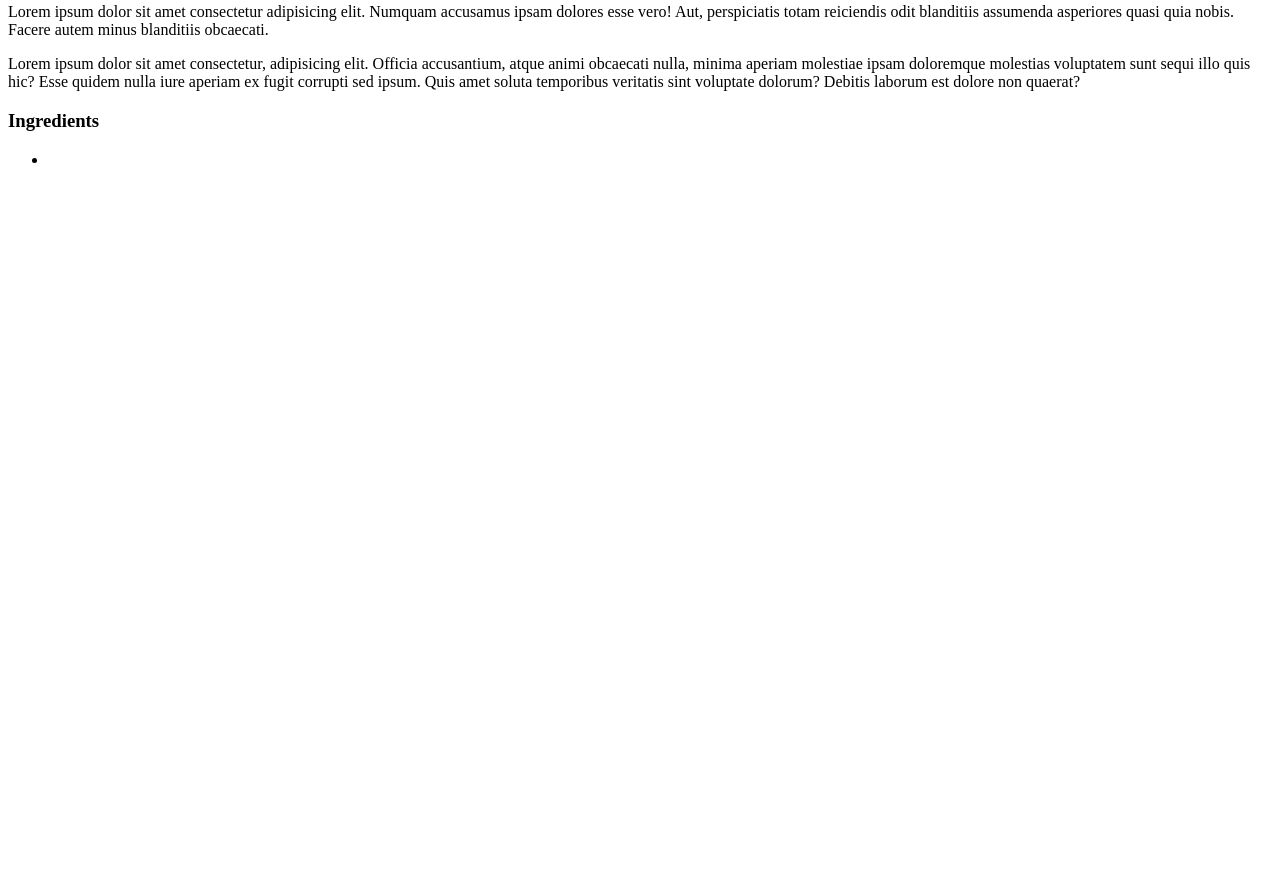
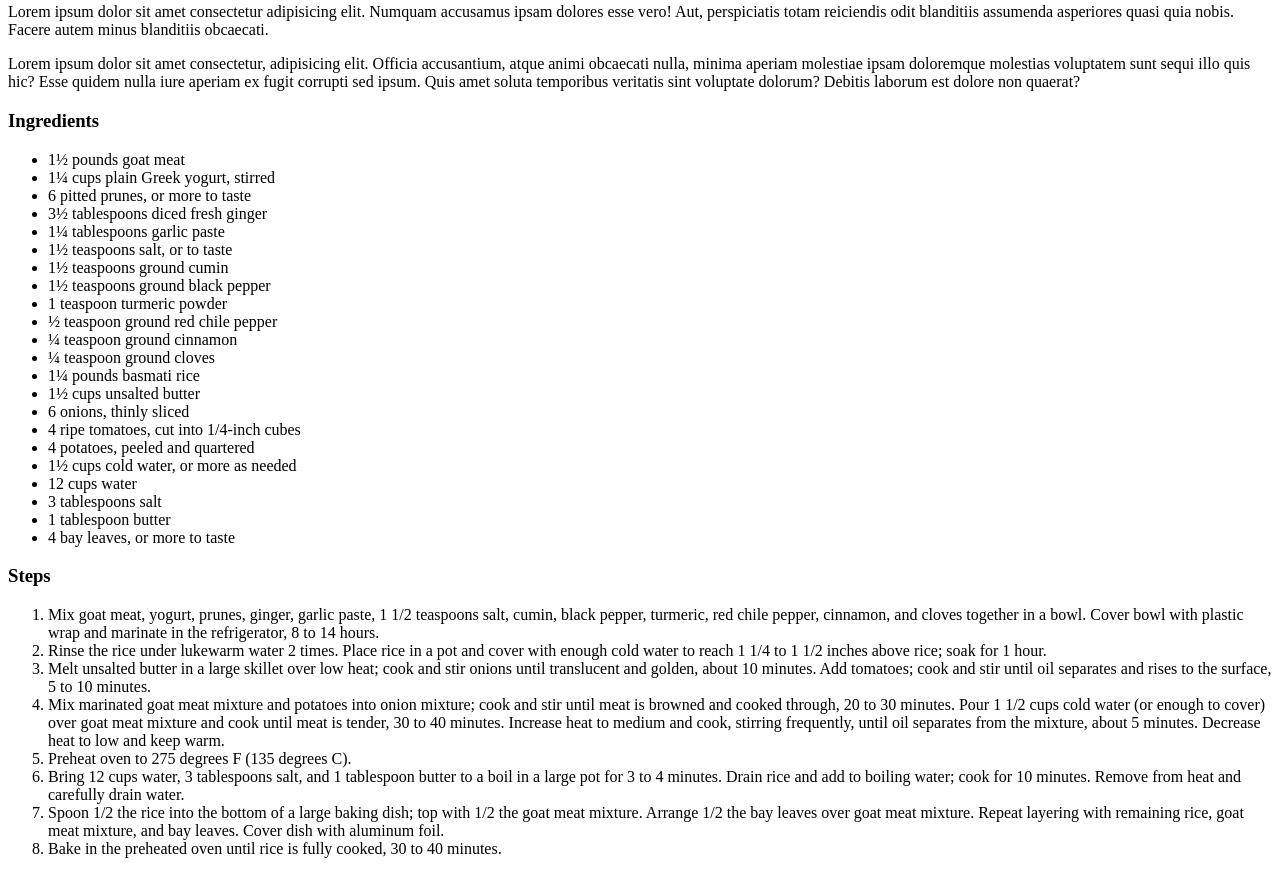
Before and after one commit to M-Hassan-Raza/odin-recipies, a plain HTML site: page recipies/biryani.html in a window 1280 px wide. Shown: the part 440-1314 px from the top of the page. Before the commit the page ends 800 px from the top, so only its background shows below. Drawn offline with Linux system fonts and the light colour scheme.

Commit message:
Completed biryani.html

```diff
--- a/recipies/biryani.html
+++ b/recipies/biryani.html
@@ -8,15 +8,47 @@
 </head>
 <body>
     <h1>Biryani</h1>
-    <img src="https://imagesvc.meredithcorp.io/v3/mm/image?url=https%3A%2F%2Fimages.media-allrecipes.com%2Fuserphotos%2F1817031.jpg&w=595&h=595&c=sc&poi=face&q=60"/>
+    <img src="https://imagesvc.meredithcorp.io/v3/mm/image?url=https%3A%2F%2Fimages.media-allrecipes.com%2Fuserphotos%2F8120336.jpg&w=595&h=595&c=sc&poi=face&q=60"/>
     <h3>Decription:</h3>
     <p>Lorem ipsum dolor sit amet consectetur adipisicing elit. Numquam accusamus ipsam dolores esse vero! Aut, perspiciatis totam reiciendis odit blanditiis assumenda asperiores quasi quia nobis. Facere autem minus blanditiis obcaecati.</p>
     <p>Lorem ipsum dolor sit amet consectetur, adipisicing elit. Officia accusantium, atque animi obcaecati nulla, minima aperiam molestiae ipsam doloremque molestias voluptatem sunt sequi illo quis hic? Esse quidem nulla iure aperiam ex fugit corrupti sed ipsum. Quis amet soluta temporibus veritatis sint voluptate dolorum? Debitis laborum est dolore non quaerat?</p>
     <h3>Ingredients</h3>
     <ul>
-        <li></li>
+        <li>1½ pounds goat meat</li>
+        <li>1¼ cups plain Greek yogurt, stirred</li>
+        <li>6 pitted prunes, or more to taste</li>
+        <li>3½ tablespoons diced fresh ginger</li>
+        <li>1¼ tablespoons garlic paste</li>
+        <li>1½ teaspoons salt, or to taste</li>
+        <li>1½ teaspoons ground cumin</li>
+        <li>1½ teaspoons ground black pepper</li>
+        <li>1 teaspoon turmeric powder</li>
+        <li>½ teaspoon ground red chile pepper</li>
+        <li>¼ teaspoon ground cinnamon</li>
+        <li>¼ teaspoon ground cloves</li>
+        <li>1¼ pounds basmati rice</li>
+        <li>1½ cups unsalted butter</li>
+        <li>6 onions, thinly sliced</li>
+        <li>4 ripe tomatoes, cut into 1/4-inch cubes</li>
+        <li>4 potatoes, peeled and quartered</li>
+        <li>1½ cups cold water, or more as needed</li>
+        <li>12 cups water</li>
+        <li>3 tablespoons salt</li>
+        <li>1 tablespoon butter</li>
+        <li>4 bay leaves, or more to taste</li>
     </ul>
 
+    <h3>Steps</h3>
+    <ol>
+        <li>Mix goat meat, yogurt, prunes, ginger, garlic paste, 1 1/2 teaspoons salt, cumin, black pepper, turmeric, red chile pepper, cinnamon, and cloves together in a bowl. Cover bowl with plastic wrap and marinate in the refrigerator, 8 to 14 hours.</li>
+        <li>Rinse the rice under lukewarm water 2 times. Place rice in a pot and cover with enough cold water to reach 1 1/4 to 1 1/2 inches above rice; soak for 1 hour.</li>
+        <li>Melt unsalted butter in a large skillet over low heat; cook and stir onions until translucent and golden, about 10 minutes. Add tomatoes; cook and stir until oil separates and rises to the surface, 5 to 10 minutes.</li>
+        <li>Mix marinated goat meat mixture and potatoes into onion mixture; cook and stir until meat is browned and cooked through, 20 to 30 minutes. Pour 1 1/2 cups cold water (or enough to cover) over goat meat mixture and cook until meat is tender, 30 to 40 minutes. Increase heat to medium and cook, stirring frequently, until oil separates from the mixture, about 5 minutes. Decrease heat to low and keep warm.</li>
+        <li>Preheat oven to 275 degrees F (135 degrees C).</li>
+        <li>Bring 12 cups water, 3 tablespoons salt, and 1 tablespoon butter to a boil in a large pot for 3 to 4 minutes. Drain rice and add to boiling water; cook for 10 minutes. Remove from heat and carefully drain water.</li>
+        <li>Spoon 1/2 the rice into the bottom of a large baking dish; top with 1/2 the goat meat mixture. Arrange 1/2 the bay leaves over goat meat mixture. Repeat layering with remaining rice, goat meat mixture, and bay leaves. Cover dish with aluminum foil.</li>
+        <li>Bake in the preheated oven until rice is fully cooked, 30 to 40 minutes.</li>
+    </ol>
 
 </body>
 </html>
```
